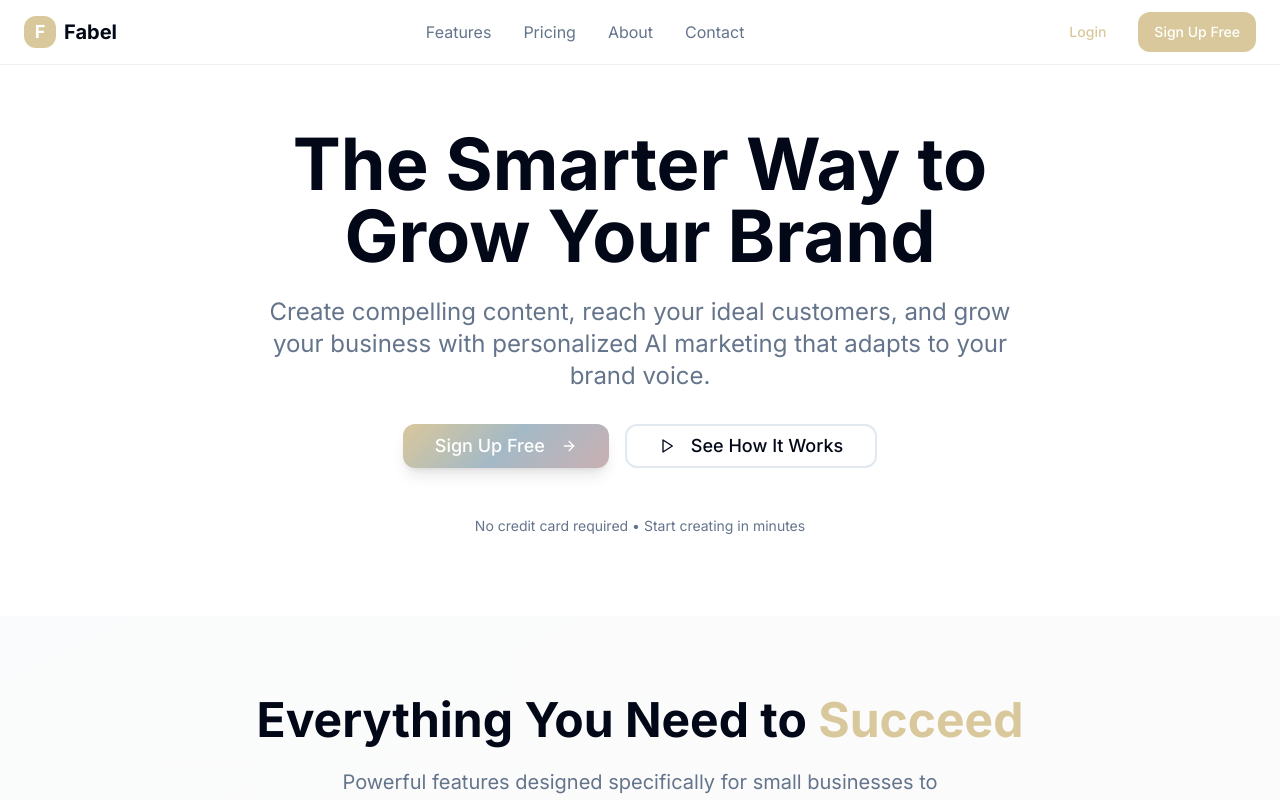
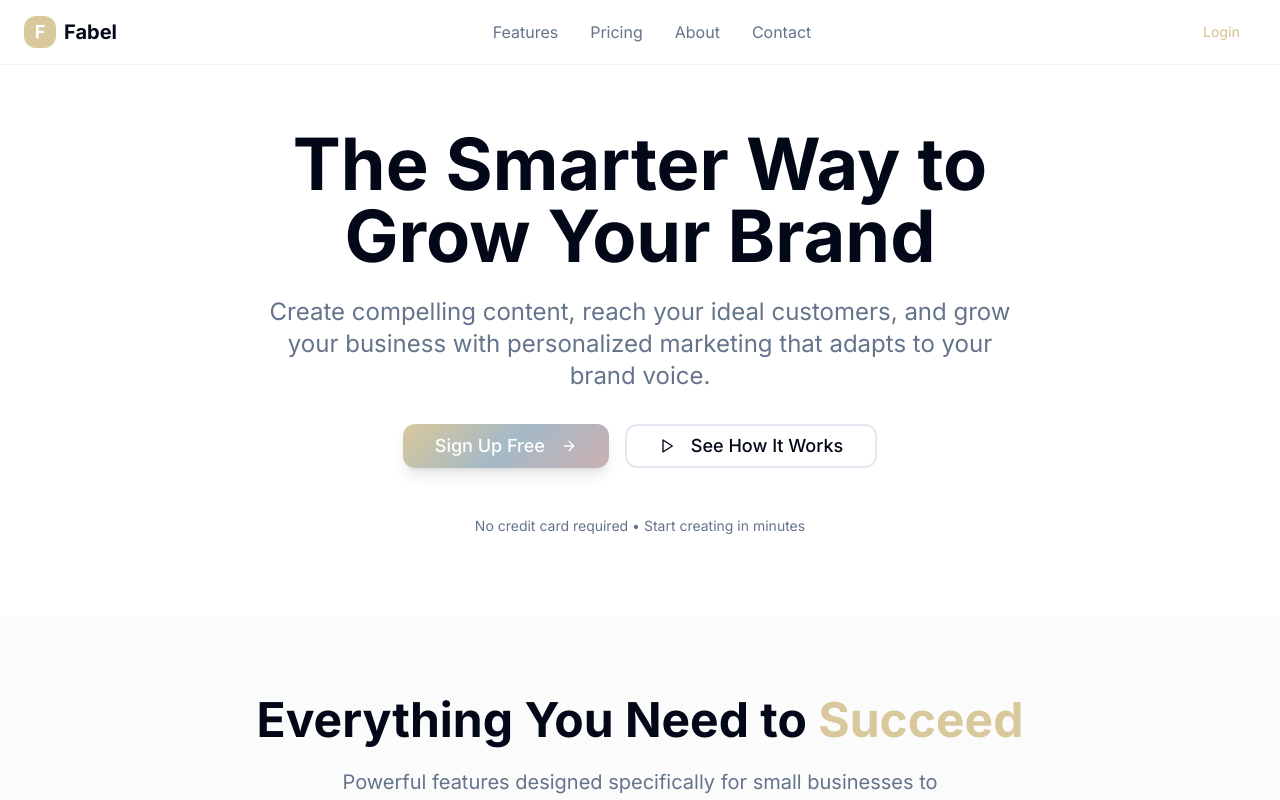
Before and after one commit to harmonext/fabel-smart-social-start, a React (Vite) app: page / in a window 1280 px wide. Shown: the top 800 px of the page. Built offline with nearby package versions, Linux system fonts and the light colour scheme.

Commit message:
Refactor: Update homepage content and navigation

```diff
--- a/src/components/Benefits.tsx
+++ b/src/components/Benefits.tsx
@@ -15,7 +15,7 @@ const Benefits = () => {
     },
     {
       title: "Boost Social Media Engagement",
-      description: "Increase likes, comments, and shares with AI-optimized content designed to drive meaningful interactions.",
+      description: "Increase likes, comments, and shares with content designed to drive meaningful interactions.",
       icon: "📈"
     },
     {
--- a/src/components/CTA.tsx
+++ b/src/components/CTA.tsx
@@ -30,7 +30,7 @@ const CTA = () => {
               asChild
               variant="outline"
               size="lg"
-              className="border-white text-white hover:bg-white hover:text-fabel-primary px-8 py-4 text-lg rounded-xl transition-all duration-300 hover:scale-105"
+              className="border-white text-fabel-primary hover:bg-white hover:text-fabel-primary px-8 py-4 text-lg rounded-xl transition-all duration-300 hover:scale-105"
             >
               <Link to="/login">
                 Login
--- a/src/components/Hero.tsx
+++ b/src/components/Hero.tsx
@@ -24,7 +24,7 @@ const Hero = () => {
             The Smarter Way to Grow Your Brand
           </h1>
           <p className="text-xl md:text-2xl text-muted-foreground mb-8 leading-relaxed max-w-3xl mx-auto">
-            Create compelling content, reach your ideal customers, and grow your business with personalized AI marketing that adapts to your brand voice.
+            Create compelling content, reach your ideal customers, and grow your business with personalized marketing that adapts to your brand voice.
           </p>
 
           <div className="flex flex-col sm:flex-row gap-4 justify-center mb-12">
--- a/src/components/Navigation.tsx
+++ b/src/components/Navigation.tsx
@@ -39,11 +39,6 @@ const Navigation = () => {
             <Link to="/login">
               <Button variant="ghost" className="text-fabel-primary hover:bg-fabel-primary/10">
                 Login
-              </Button>
-            </Link>
-            <Link to="/signup">
-              <Button className="bg-fabel-primary hover:bg-fabel-primary/90 text-white rounded-lg">
-                Sign Up Free
               </Button>
             </Link>
           </div>
```
